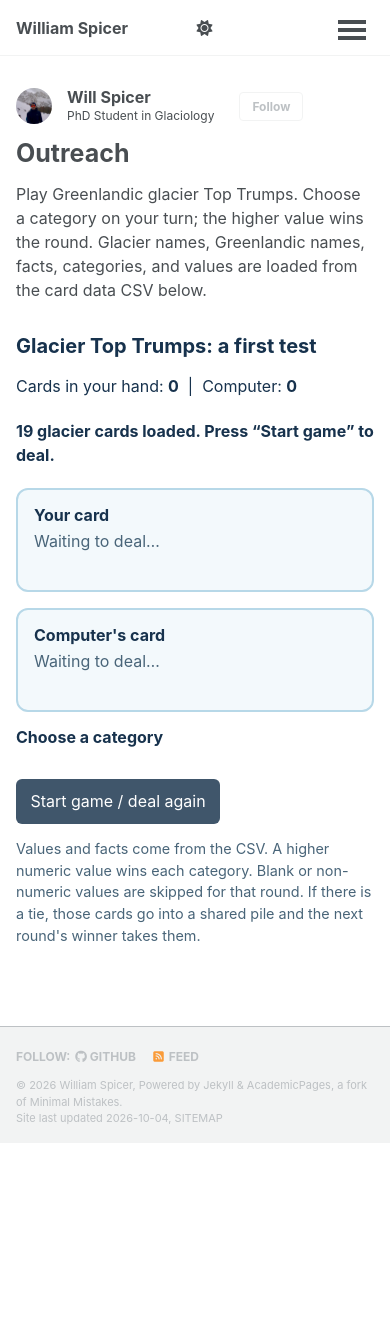
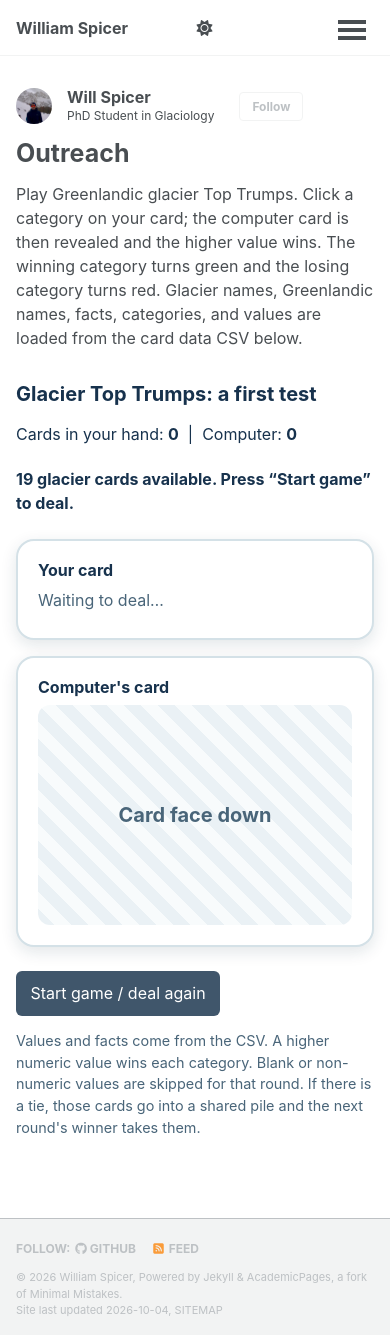
Before and after one commit to WilliamSpicer/WilliamSpicer.github.io, a Jekyll site: the page built from _pages/outreach.md, in a window 390 px wide and 1335 px high. Built offline with Jekyll 4.4.1, drawn with Linux system fonts in a browser that asks for light colours; a style sheet for code colours, icons or effects is not loaded; part of the change alters nothing that is shown.

```diff
--- a/_pages/outreach.md
+++ b/_pages/outreach.md
@@ -5,19 +5,26 @@ permalink: /outreach/
 author_profile: true
 ---
 
-Play Greenlandic glacier Top Trumps. Choose a category on your turn; the higher value wins the round. Glacier names, Greenlandic names, facts, categories, and values are loaded from the card data CSV below.
+Play Greenlandic glacier Top Trumps. Click a category on your card; the computer card is then revealed and the higher value wins. The winning category turns green and the losing category turns red. Glacier names, Greenlandic names, facts, categories, and values are loaded from the card data CSV below.
 
 <section class="glacier-game" aria-labelledby="glacier-game-title" data-csv-url="{{ '/files/GreenlandCardData.csv' | relative_url }}">
   <style>
-    .glacier-game { max-width: 760px; margin: 2rem auto; color: #17324d; }
+    .glacier-game { max-width: 1100px; margin: 2rem auto; color: #17324d; }
     .glacier-game h2, .glacier-game h3 { margin-top: 0; }
     .glacier-game__status { min-height: 1.5em; font-weight: 700; }
-    .glacier-game__board { display: grid; grid-template-columns: repeat(auto-fit, minmax(220px, 1fr)); gap: 1rem; margin: 1rem 0; }
-    .glacier-game__card { border: 2px solid #b7d8e8; border-radius: 12px; padding: 1rem; background: #f3f9fc; }
-    .glacier-game__card h3 { margin-bottom: .25rem; }
-    .glacier-game__card p { margin-top: 0; color: #496579; }
-    .glacier-game__card ul { list-style: none; padding: 0; margin: .75rem 0 0; }
-    .glacier-game__card li { padding: .3rem 0; border-top: 1px solid #d8e7ee; }
+    .glacier-game__board { display: grid; grid-template-columns: repeat(2, minmax(0, 1fr)); gap: 1.5rem; margin: 1.5rem 0; align-items: stretch; }
+    .glacier-game__card { min-width: 0; border: 2px solid #d4e1e7; border-radius: 18px; padding: 1.25rem; background: #fff; box-shadow: 0 5px 16px rgba(20, 47, 62, .12); }
+    .glacier-game__card h3 { margin: 0 0 .5rem; color: #17324d; }
+    .glacier-game__card p { margin: .35rem 0; color: #496579; }
+    .glacier-game__card ul { list-style: none; padding: 0; margin: 1rem 0 0; }
+    .glacier-game__card li { margin: 0; padding: 0; border-top: 1px solid #d8e7ee; }
+    .glacier-game__stat-button { box-sizing: border-box; width: 100%; display: flex; justify-content: space-between; gap: 1rem; padding: .65rem .9rem !important; border: 0; text-align: left; font: inherit; text-transform: none !important; border-radius: 0 !important; background: #f0f3f8 !important; color: #17324d !important; }
+    .glacier-game__stat-button:hover:not(:disabled) { background: #e3ebf2 !important; }
+    .glacier-game__stat-button:disabled { opacity: 1; background: #f0f3f8 !important; color: #17324d !important; }
+    .glacier-game__stat-row.is-winner .glacier-game__stat-button { background: #d8f1df !important; color: #14532d !important; font-weight: 700; }
+    .glacier-game__stat-row.is-loser .glacier-game__stat-button { background: #f8dddd !important; color: #7f1d1d !important; }
+    .glacier-game__stat-row.is-tie .glacier-game__stat-button { background: #fff1c9 !important; color: #684c00 !important; }
+    .glacier-game__card-back { min-height: 430px; display: grid; place-items: center; border-radius: 12px; background: repeating-linear-gradient(45deg, #eaf1f5 0 12px, #f8fbfc 12px 24px); color: #496579; font-size: 1.25rem; font-weight: 700; }
     .glacier-game [hidden] { display: none !important; }
     .glacier-game__choices { display: flex; flex-wrap: wrap; gap: .5rem; margin: 1rem 0; }
     .glacier-game button { border: 0; border-radius: 6px; padding: .65rem .9rem; background: #176b87; color: white; font: inherit; cursor: pointer; }
@@ -25,6 +32,7 @@ Play Greenlandic glacier Top Trumps. Choose a category on your turn; the higher
     .glacier-game button:disabled { background: #9aaeb8; cursor: not-allowed; }
     .glacier-game__new { background: #40566b !important; }
     .glacier-game__note { font-size: .9em; color: #496579; }
+    @media (max-width: 650px) { .glacier-game__board { grid-template-columns: 1fr; gap: 1rem; } .glacier-game__card-back { min-height: 220px; } }
     @media (prefers-reduced-motion: no-preference) { .glacier-game__card { transition: border-color .2s ease; } }
   </style>
 
@@ -33,7 +41,7 @@ Play Greenlandic glacier Top Trumps. Choose a category on your turn; the higher
   <p id="game-status" class="glacier-game__status" role="status" aria-live="polite">Loading glacier cards from the CSV…</p>
   <div class="glacier-game__board" aria-live="polite">
     <article class="glacier-game__card" id="player-card"><h3>Your card</h3><p>Waiting to deal…</p></article>
-    <article class="glacier-game__card" id="computer-card"><h3>Computer's card</h3><p>Waiting to deal…</p></article>
+    <article class="glacier-game__card" id="computer-card"><h3>Computer's card</h3><div class="glacier-game__card-back">Card face down</div></article>
   </div>
   <section class="glacier-game__result" id="round-result" aria-live="polite" hidden>
     <h3 id="result-title"></h3>
@@ -41,11 +49,9 @@ Play Greenlandic glacier Top Trumps. Choose a category on your turn; the higher
     <p id="result-fact-row" hidden><strong>Glacier fact:</strong> <span id="result-fact"></span></p>
     <button type="button" id="continue-round">Next turn</button>
   </section>
-  <h3 id="choice-heading">Choose a category</h3>
-  <div class="glacier-game__choices" id="category-choices" aria-labelledby="choice-heading"></div>
   <button type="button" class="glacier-game__new" id="new-game">Start game / deal again</button>
   <p class="glacier-game__note">Values and facts come from the CSV. A higher numeric value wins each category. Blank or non-numeric values are skipped for that round. If there is a tie, those cards go into a shared pile and the next round's winner takes them.</p>
 
 </section>
 
-<script src="{{ '/assets/js/glacier-top-trumps.js' | relative_url }}?v=5"></script>
+<script src="{{ '/assets/js/glacier-top-trumps.js' | relative_url }}?v=7"></script>
--- a/assets/js/glacier-top-trumps.js
+++ b/assets/js/glacier-top-trumps.js
@@ -10,9 +10,8 @@
         { key: "runoff (RACMO, 2015–2024, Gt)", label: "Runoff (RACMO 2015–2024, Gt)" }
       ];
       var glacierCards = [];
-      var player = [], computer = [], tiePile = [], playerLeads = true, finished = false;
+      var player = [], computer = [], tiePile = [], playerLeads = true, finished = false, gameNumber = 0;
       var status = document.getElementById("game-status");
-      var choices = document.getElementById("category-choices");
       var resultPanel = document.getElementById("round-result");
 
       function showResult(title, detail, fact) {
@@ -21,7 +20,6 @@
         document.getElementById("result-fact").textContent = fact || "";
         document.getElementById("result-fact-row").hidden = !fact;
         resultPanel.hidden = false;
-        choices.innerHTML = "";
       }
 
       function clearResult() {
@@ -93,7 +91,7 @@
             });
             if (glacierCards.length < 2) throw new Error("At least two glacier cards are needed to play.");
             startButton.disabled = false;
-            status.textContent = glacierCards.length + " glacier cards loaded. Press “Start game” to deal.";
+            status.textContent = glacierCards.length + " glacier cards available. Press “Start game” to deal.";
           })
           .catch(function (error) {
             status.textContent = "The glacier CSV could not be loaded. Check that files/GreenlandCardData.csv is available on the site, then refresh. " + error.message;
@@ -107,29 +105,50 @@
         }
         return cards;
       }
-      function cardMarkup(card, showValues) {
+      function cardMarkup(card, showValues, isPlayerCard, selectedCategoryKey, winner) {
         if (!card) return "<h3>No card</h3><p>This player is out of cards.</p>";
+        if (!isPlayerCard && !showValues) return "<h3>Computer's card</h3><div class=\"glacier-game__card-back\">Card face down</div>";
         function escapeHTML(text) {
           return String(text).replace(/[&<>"']/g, function (character) {
             return { "&": "&amp;", "<": "&lt;", ">": "&gt;", '"': "&quot;", "'": "&#39;" }[character];
           });
         }
-        var list = categories.map(function (category) {
+        var list = categories.map(function (category, index) {
           var value = card[category.key];
           value = showValues ? (value === null ? "Not available" : value.toLocaleString("en-GB", { maximumFractionDigits: 2 })) : "?";
-          return "<li>" + escapeHTML(category.label) + ": <strong>" + value + "</strong></li>";
+          var rowClass = "glacier-game__stat-row";
+          if (category.key === selectedCategoryKey) {
+            if (winner === "tie") rowClass += " is-tie";
+            else if ((isPlayerCard && winner === "player") || (!isPlayerCard && winner === "computer")) rowClass += " is-winner";
+            else rowClass += " is-loser";
+          }
+          var canChoose = isPlayerCard && playerLeads && !selectedCategoryKey;
+          var valueText = value === "Not available" ? value : "<strong>" + value + "</strong>";
+          var rowContent = "<span>" + escapeHTML(category.label) + "</span>" + valueText;
+          var content = canChoose
+            ? "<button type=\"button\" class=\"glacier-game__stat-button\" data-category-index=\"" + index + "\"" + (player[0][category.key] === null || computer[0][category.key] === null ? " disabled" : "") + ">" + rowContent + "</button>"
+            : "<div class=\"glacier-game__stat-button\">" + rowContent + "</div>";
+          return "<li class=\"" + rowClass + "\">" + content + "</li>";
         }).join("");
         var localName = card.greenlandicName ? "<p><strong>Greenlandic name:</strong> " + escapeHTML(card.greenlandicName) + "</p>" : "";
         var meaning = card.nameMeaning ? "<p><strong>Name meaning:</strong> " + escapeHTML(card.nameMeaning) + "</p>" : "";
-        return "<h3>" + escapeHTML(card.name) + "</h3>" + localName + meaning + "<ul>" + list + "</ul>";
+        var sideTitle = isPlayerCard ? "Your card" : "Computer's card";
+        return "<h3>" + sideTitle + "</h3><h4>" + escapeHTML(card.name) + "</h4>" + localName + meaning + "<ul>" + list + "</ul>";
       }
       function updateCounts() {
         document.getElementById("player-count").textContent = player.length;
         document.getElementById("computer-count").textContent = computer.length;
       }
-      function showCards(revealComputer) {
-        document.getElementById("player-card").innerHTML = cardMarkup(player[0], true);
-        document.getElementById("computer-card").innerHTML = cardMarkup(computer[0], revealComputer);
+      function showCards(revealComputer, selectedCategoryKey, winner) {
+        document.getElementById("player-card").innerHTML = cardMarkup(player[0], true, true, selectedCategoryKey, winner);
+        document.getElementById("computer-card").innerHTML = cardMarkup(computer[0], revealComputer, false, selectedCategoryKey, winner);
+        if (!revealComputer && playerLeads && player.length && computer.length) {
+          document.querySelectorAll("#player-card [data-category-index]").forEach(function (button) {
+            button.addEventListener("click", function () {
+              chooseCategory(categories[Number(button.getAttribute("data-category-index"))]);
+            });
+          });
+        }
       }
       function finishRound(winner, category) {
         var winningCard = winner === "player" ? player[0] : computer[0];
@@ -139,6 +158,7 @@
         var winningValue = winner === "player" ? playerValue : computerValue;
         var losingValue = winner === "player" ? computerValue : playerValue;
         var comparison = winningCard.name + " beats " + losingCard.name + " in " + category.label + ": " + winningValue + " to " + losingValue + ".";
+        showCards(true, category.key, winner);
         var playerCard = player.shift(), computerCard = computer.shift();
         var winnings = tiePile.concat([playerCard, computerCard]);
         tiePile = [];
@@ -150,7 +170,7 @@
         } else {
           computer.push.apply(computer, winnings);
           status.textContent = "The computer won this round.";
-          showResult("The computer wins this round. It chose " + category.label + ". ", comparison + " It collects your " + losingCard.name + " card.", winningCard.fact);
+          showResult("The computer wins this round: " + category.label + ". ", comparison + " The computer wins your " + losingCard.name + " card.", winningCard.fact);
           playerLeads = false;
         }
         updateCounts();
@@ -177,10 +197,10 @@
           return computer[0][item.key] > computer[0][best.key] ? item : best;
         }, availableCategories[0]);
         var selected = playerLeads ? category : computerCategory;
-        showCards(true);
         if (!playerLeads) status.textContent = "The computer chose " + selected.label + ".";
         var playerValue = player[0][selected.key], computerValue = computer[0][selected.key];
         if (playerValue === computerValue) {
+          showCards(true, selected.key, "tie");
           tiePile.push(player.shift(), computer.shift());
           updateCounts();
           status.textContent = "It's a tie!";
@@ -198,27 +218,21 @@
         if (!player.length || !computer.length) {
           finished = true;
           status.textContent = player.length ? "You win the game!" : "The computer wins the game.";
-          choices.innerHTML = "";
           return;
         }
         showCards(false);
-        choices.innerHTML = "";
         if (playerLeads) {
           status.textContent = "Your turn: choose a category.";
-          categories.forEach(function (category) {
-            var button = document.createElement("button");
-            button.type = "button";
-            button.textContent = category.label;
-            button.disabled = player[0][category.key] === null || computer[0][category.key] === null;
-            button.addEventListener("click", function () { chooseCategory(category); });
-            choices.appendChild(button);
-          });
         } else {
           status.textContent = "Computer's turn to choose a category…";
-          window.setTimeout(function () { chooseCategory(categories[0]); }, 900);
+          var currentGame = gameNumber;
+          window.setTimeout(function () {
+            if (currentGame === gameNumber && !finished && !playerLeads) chooseCategory(categories[0]);
+          }, 900);
         }
       }
       function startGame() {
+        gameNumber++;
         var deck = shuffle(glacierCards.map(function (card) { return Object.assign({}, card); }));
         player = deck.slice(0, deck.length / 2);
         computer = deck.slice(deck.length / 2);
```
